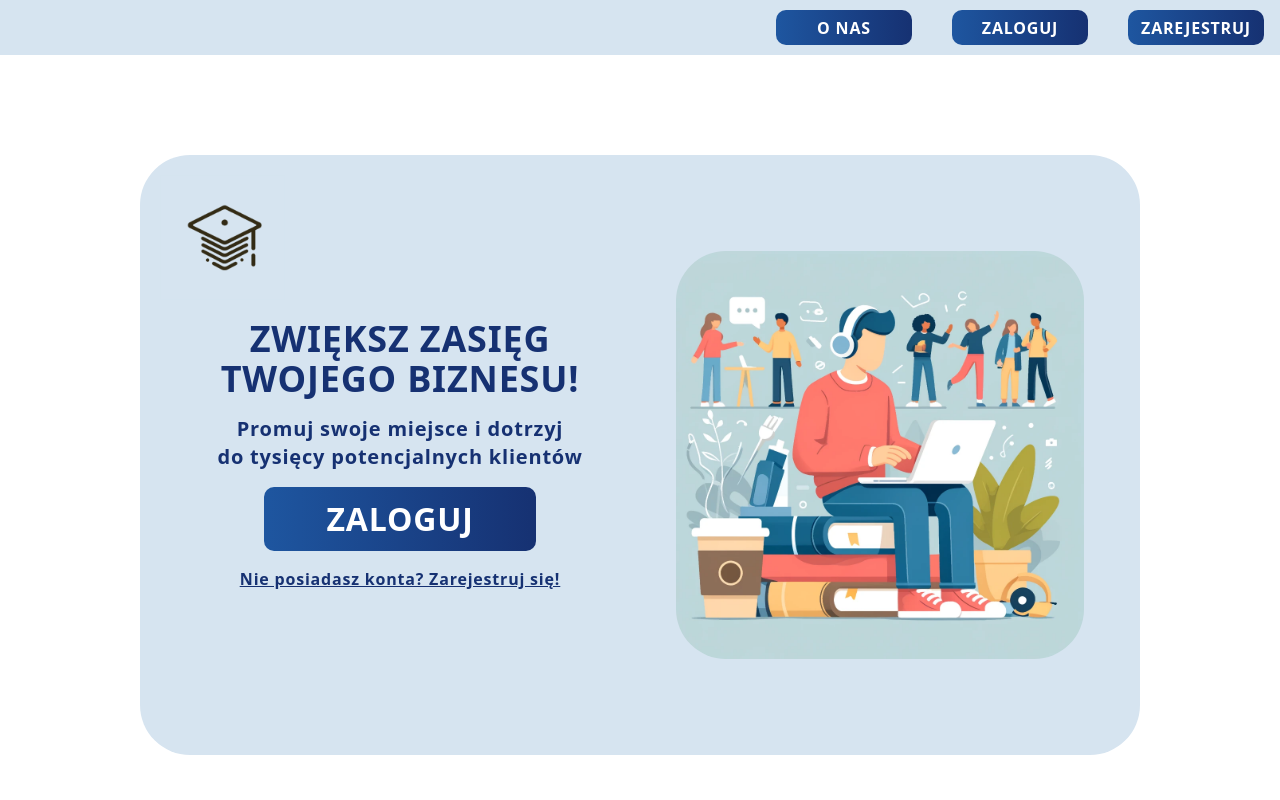
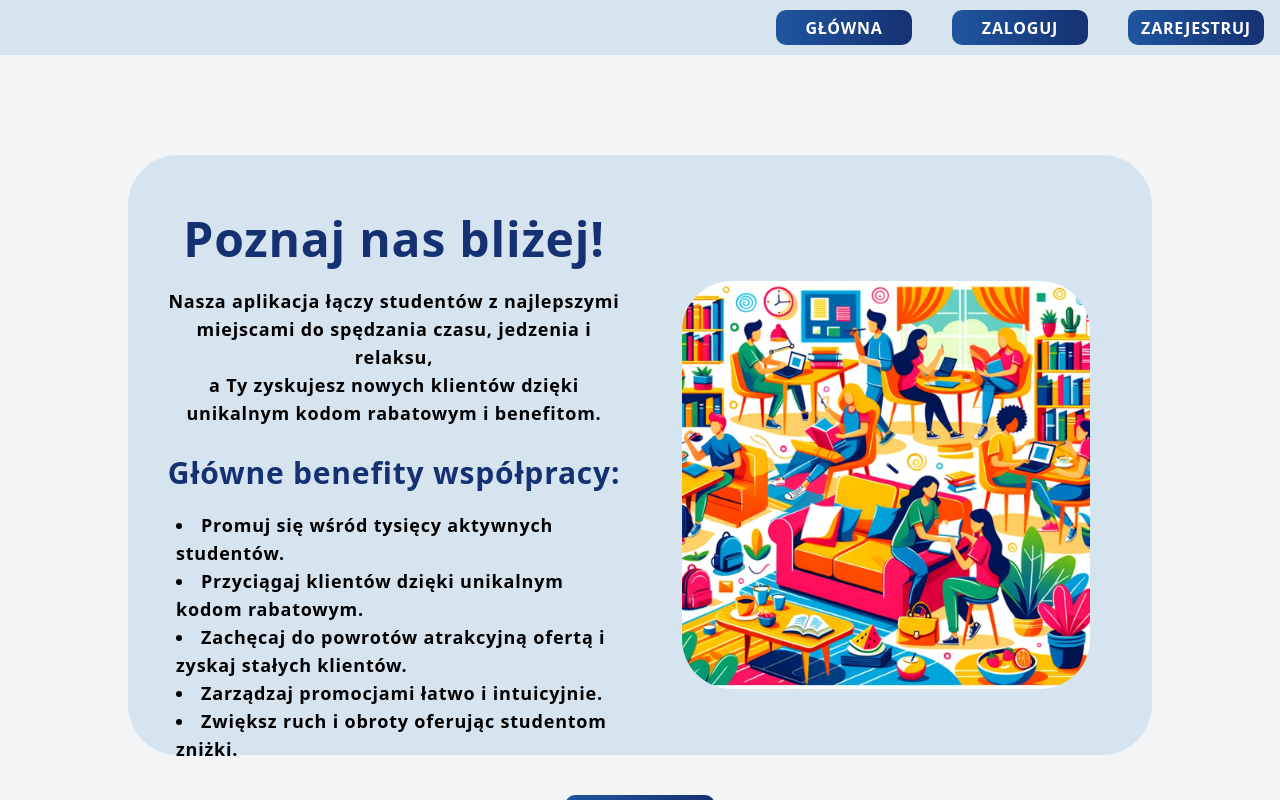
Before and after one commit to matmirowski/gong-web, a React (Create React App) app: page /about in a window 1280 px wide. Before the commit this address led to /. Built offline with nearby package versions, Linux system fonts and the light colour scheme; a web font is replaced by a local one.

Commit message:
[46] AboutUs page implementation, new graphic, routing adjustment

```diff
--- a/src/App.tsx
+++ b/src/App.tsx
@@ -18,6 +18,7 @@ import OwnerBranchPage from "./pages/owner/OwnerBranchPage";
 import EditBranchPage from "./pages/owner/EditBranchPage";
 import Verify from "./pages/owner/Verify";
 import Icon from "./components/general/Icon";
+import AboutUsPage from "./pages/AboutUsPage";
 
 function App() {
   const [isSmallScreen, setIsSmallScreen] = useState(false);
@@ -53,6 +54,7 @@ function App() {
             <Route path="/" element={<LandingPage />} />
             <Route path="/sign" element={<Sign />} />
             <Route path="/register" element={<RegisterPage />} />
+            <Route path="/about" element={<AboutUsPage />} />
             <Route element={<AuthGuard allowedRoles={["owner"]} />}>
               <Route path="/home" element={<HomePage />} />
               <Route path="/owner/branches" element={<BranchesListPage />} />
--- /dev/null
+++ b/src/pages/AboutUsPage.tsx
@@ -0,0 +1,98 @@
+import React from "react";
+import { Link } from "react-router-dom";
+import Button, { ButtonState } from "../components/general/Button";
+import Navbar from "../components/general/Navbar";
+import AboutUsPageGraphic from "../resources/5.webp";
+import SizeableBox from "../components/general/SizeableBox";
+
+const AboutUsPage: React.FC = () => {
+  return (
+    <>
+      <Navbar>
+        <Link to="/home">
+          <Button
+            onClick={() => console.log("Navigating...")}
+            state={ButtonState.Active}
+            width="136"
+            height="35"
+          >
+            Główna
+          </Button>
+        </Link>
+        <Link to="/sign">
+          <Button
+            onClick={() => console.log("Navigating...")}
+            state={ButtonState.Active}
+            width="136"
+            height="35"
+          >
+            Zaloguj
+          </Button>
+        </Link>
+        <Link to="/register">
+          <Button
+            onClick={() => console.log("Navigating...")}
+            state={ButtonState.Active}
+            width="136"
+            height="35"
+          >
+            Zarejestruj
+          </Button>
+        </Link>
+      </Navbar>
+      <SizeableBox height="600">
+        <div className="grid grid-cols-2 items-center justify-center font-proxima-nova">
+          <div className="flex flex-col text-t-dark-blue font-proxima-nova text-bold items-center justify-center mt-10">
+            <div className="flex flex-col">
+              <h2 className="text-5xl font-black text-center">
+                Poznaj nas bliżej!
+              </h2>
+              <p className="text-lg font-bold text-black my-4 pt-2 text-center m-3">
+                Nasza aplikacja łączy studentów z najlepszymi miejscami do
+                spędzania czasu, jedzenia i relaksu,<br /> a Ty zyskujesz
+                nowych klientów dzięki unikalnym kodom rabatowym i benefitom.
+                <br /><br />
+                <span className="text-t-dark-blue text-3xl font-black text-center">
+                  Główne benefity współpracy:
+                </span>
+                <br />
+                <ul className="list-disc list-inside m-4 text-lg font-bold text-black text-base text-start pt-1">
+                  <li>Promuj się wśród tysięcy aktywnych studentów.</li>
+                  <li>Przyciągaj klientów dzięki unikalnym kodom rabatowym.</li>
+                  <li>
+                    Zachęcaj do powrotów atrakcyjną ofertą i zyskaj stałych
+                    klientów.
+                  </li>
+                  <li>Zarządzaj promocjami łatwo i intuicyjnie.</li>
+                  <li>Zwiększ ruch i obroty oferując studentom zniżki.</li>
+                </ul>
+              </p>
+            </div>
+          </div>
+          <div className="flex items-center justify-center">
+            <img
+              src={AboutUsPageGraphic}
+              alt="Graphic of kind person holding discount sign"
+              className="h-[408px] w-[408px] rounded-[50px]"
+            />
+          </div>
+        </div>
+        <div className="flex justify-center">
+          <Link to="/">
+            <Button
+              onClick={() => console.log("Navigating to form...")}
+              state={ButtonState.Active}
+              width="150"
+              height="40"
+              fontSize="16px"
+            >
+              wróć
+            </Button>
+          </Link>
+        </div>
+      </SizeableBox>
+    </>
+  );
+};
+
+export default AboutUsPage;
```
Also changed, not shown: src/resources/5.webp (added).
